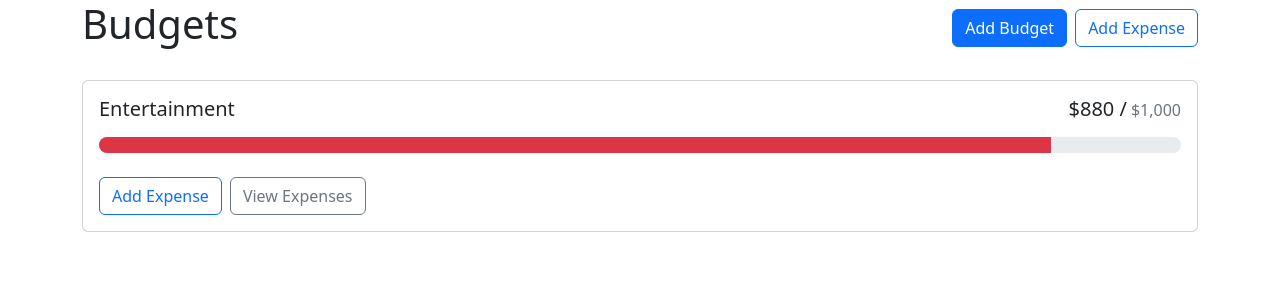
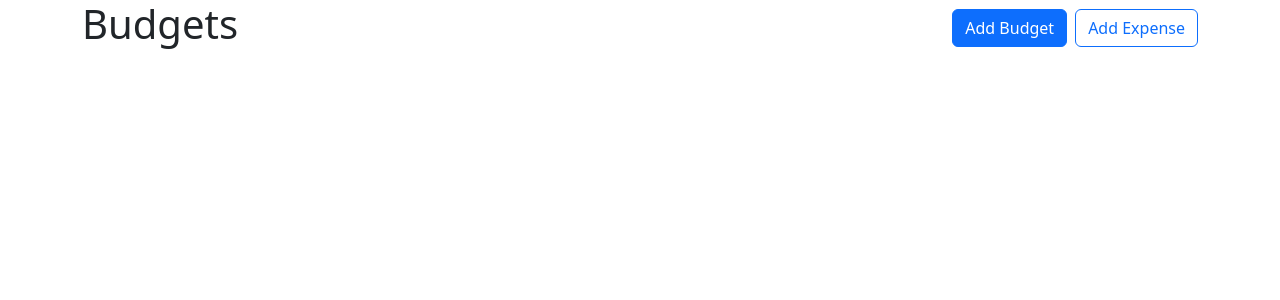
Before and after one commit to raghavendramj/NS_Rosalind_MERN, a React (Create React App) app in the folder ReactJS/budget-app/: page / in a window 1280 px wide. Shown: the top 300 px of the page. Built offline with nearby package versions, Linux system fonts and the light colour scheme.

Commit message:
Added add budget changes

```diff
--- a/ReactJS/budget-app/src/App.js
+++ b/ReactJS/budget-app/src/App.js
@@ -3,6 +3,7 @@ import { Button, Container, Stack } from "react-bootstrap";
 import BudgetCard from "./components/budget";
 import AddBudgetModal from "./components/AddBudgetModal";
 import { useState } from "react";
+import { BudgetsProvider, useBudgets } from "./contexts/BudgetsContext";
 
 function App() {
   const divStyle = {
@@ -13,13 +14,18 @@ function App() {
   };
 
   const [showAddBudgetModal, setShowAddBudgetModal] = useState(false);
+  const { budgets } = useBudgets();
 
   return (
     <>
       <Container>
         <Stack direction="horizontal" gap={2} className="mb-4">
           <h1 className="me-auto">Budgets</h1>
-          <Button as="a" variant="primary" onClick={() => setShowAddBudgetModal(true)}>
+          <Button
+            as="a"
+            variant="primary"
+            onClick={() => setShowAddBudgetModal(true)}
+          >
             Add Budget
           </Button>
           <Button as="a" variant="outline-primary">
@@ -27,11 +33,16 @@ function App() {
           </Button>
         </Stack>
         <div style={divStyle}>
-          <BudgetCard
-            cardName="Entertainment"
-            amount={880}
-            max={1000}
-          ></BudgetCard>
+          {budgets.map((budget) => {
+            return (
+              <BudgetCard
+                key={budget.id}
+                cardName={budget.name}
+                amount={0}
+                max={budget.max}
+              ></BudgetCard>
+            );
+          })}
         </div>
       </Container>
       <AddBudgetModal
--- a/ReactJS/budget-app/src/components/AddBudgetModal.jsx
+++ b/ReactJS/budget-app/src/components/AddBudgetModal.jsx
@@ -7,12 +7,13 @@ export default function AddBudgetModal({ show, handleClose }) {
     const maxRef = useRef()
     const { addBudget } = useBudgets()
     function handleSubmit(e) {
-        e.preventDefault()
+        e.preventDefault();
+        //Writing to context scope to make sure other components are able to see this change
         addBudget({
             name: nameRef.current.value,
             max: parseFloat(maxRef.current.value),
         })
-        handleClose()
+        handleClose();
     }
 
     return (
@@ -33,7 +34,7 @@ export default function AddBudgetModal({ show, handleClose }) {
                             type="number"
                             required
                             min={0}
-                            step={0.01}
+                            step={.01}
                         />
                     </Form.Group>
                     <div className="d-flex justify-content-end">
--- a/ReactJS/budget-app/src/components/budget.jsx
+++ b/ReactJS/budget-app/src/components/budget.jsx
@@ -3,7 +3,9 @@ import { Button, Card, ProgressBar, Stack } from 'react-bootstrap';
 import { currencyFormatter } from '../utils';
 
 export default function BudgetCard({ cardName, amount, max, gray }) {
-
+    console.log("cardName -> ", cardName);
+    console.log("amount -> ", amount);
+    console.log("max -> ", max);
     const classNames = [];
 
     if (amount > max) {
@@ -24,8 +26,8 @@ export default function BudgetCard({ cardName, amount, max, gray }) {
                     className='rounded-pill'
                     variant={getProgressBarVariant(amount, max)}
                     min={0}
+                    now={0}
                     max={max}
-                    now={amount}
                 ></ProgressBar>
                 <Stack direction='horizontal' gap="2" className="mt-4">
                     <Button variant="outline-primary">
--- a/ReactJS/budget-app/src/contexts/BudgetsContext.js
+++ b/ReactJS/budget-app/src/contexts/BudgetsContext.js
@@ -60,13 +60,14 @@ export const BudgetsProvider = ({ children }) => {
     });
   }
 
-  //Adds a new category of budget
-  function addBudget(name, max) {
+  //Adds a new category of budget -> destructured object
+  function addBudget({name, max}) {
     setBudgets((prevBudgets) => {
       if (prevBudgets.find((budget) => budget.name === name)) {
         return prevBudgets;
       }
-      return [...prevBudgets, { id: uuidV4(), name, max }];
+      const newBudgets = [...prevBudgets, { id: uuidV4(), name, max }];
+      return newBudgets;
     });
   }
 
```
